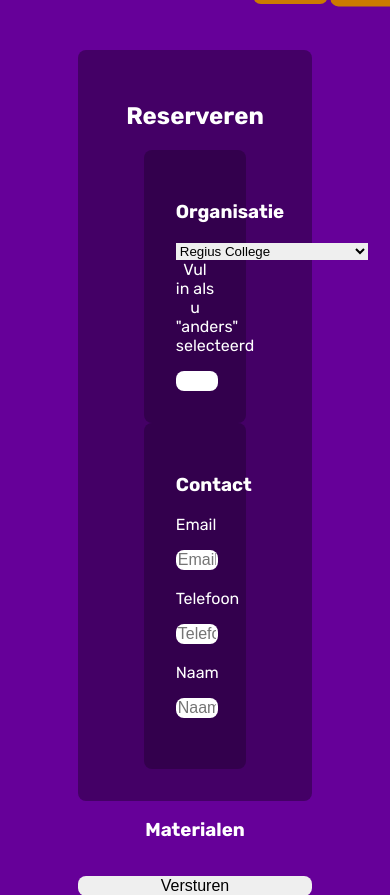
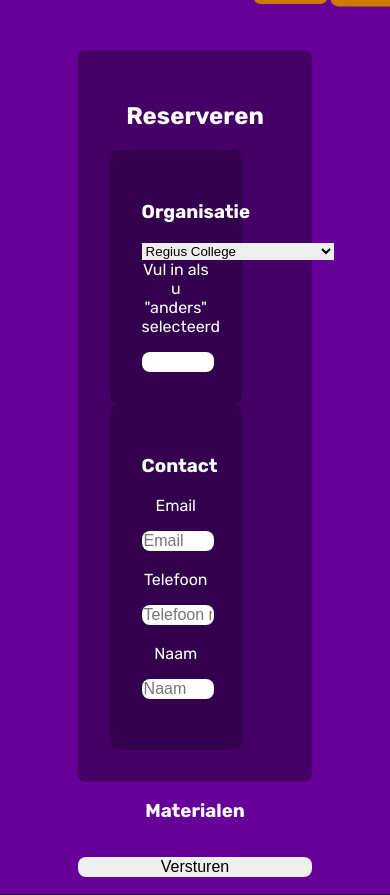
Before and after one commit to iolite312/boekingtechlab, a PHP site: page /booking in a window 390 px wide; the page is wider, and only the part inside the window is pictured. Shown: the part 67-962 px from the top of that part. Run offline with PHP 8.4, Linux system fonts and the light colour scheme; data that the repository does not hold is empty; style sheets or scripts are compiled from the project's sources.

Commit message:
Nailed it

```diff
--- a/css/booking.css
+++ b/css/booking.css
@@ -44,7 +44,7 @@ option {
   }
   .userinput .organisation,
 .userinput .contact {
-    margin: 0 10%;
+    width: 90%;
   }
 }
 .questions {
@@ -58,7 +58,7 @@ option {
 .questions .organisation,
 .questions .contact {
   background-color: var(--purple-darker);
-  margin: 0 20%;
+  width: 40%;
   padding: 2em;
   border-radius: 0.5em;
 }
--- a/scss/booking.scss
+++ b/scss/booking.scss
@@ -44,7 +44,7 @@ option {
 
         .organisation,
         .contact {
-            margin: 0 10%;
+            width: 90%;
         }
     }
 }
@@ -60,7 +60,7 @@ option {
     .organisation,
     .contact {
         background-color: var(--purple-darker);
-        margin: 0 20%;
+        width: 40%;
         padding: 2em;
         border-radius: .5em;
 
```
